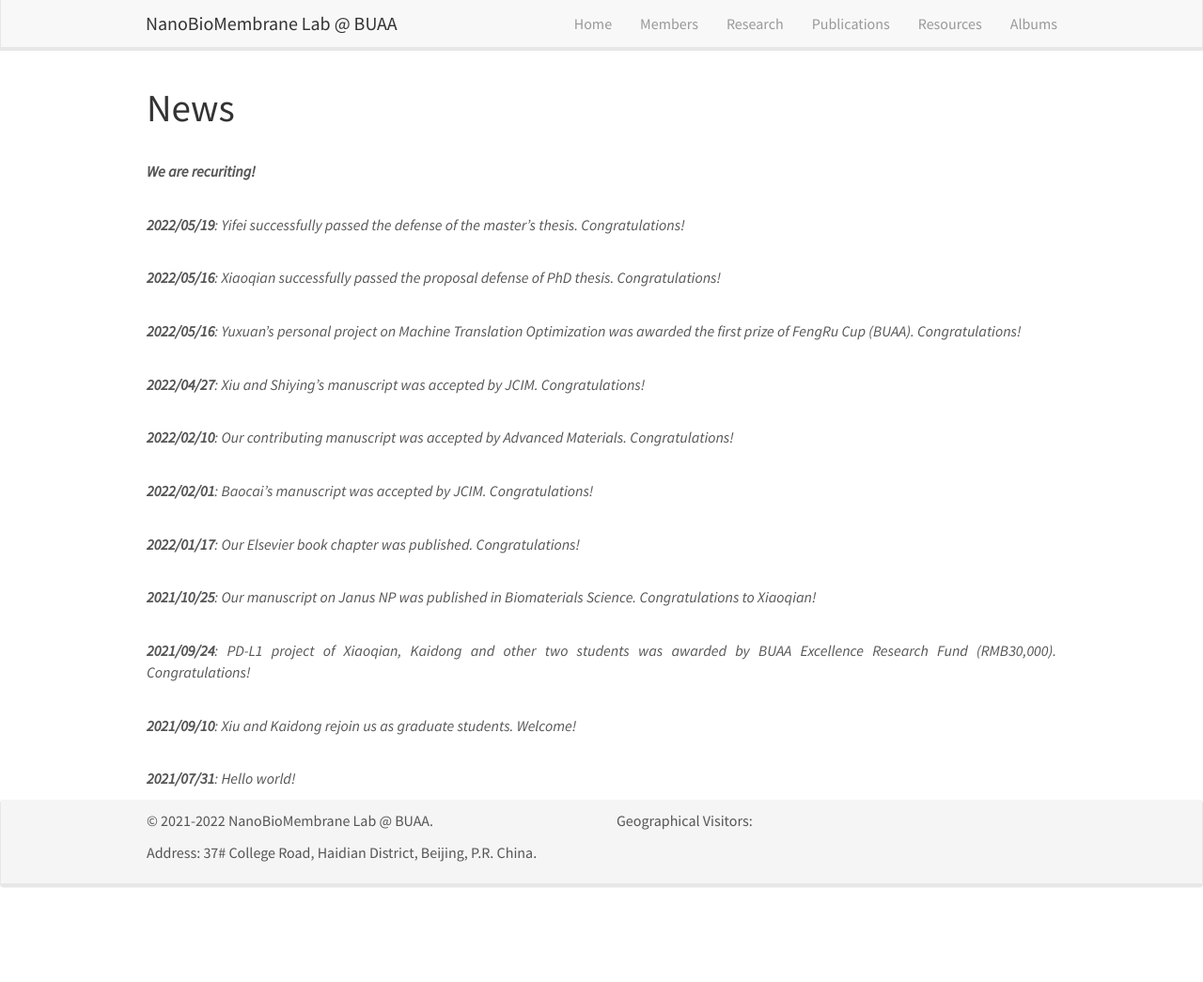
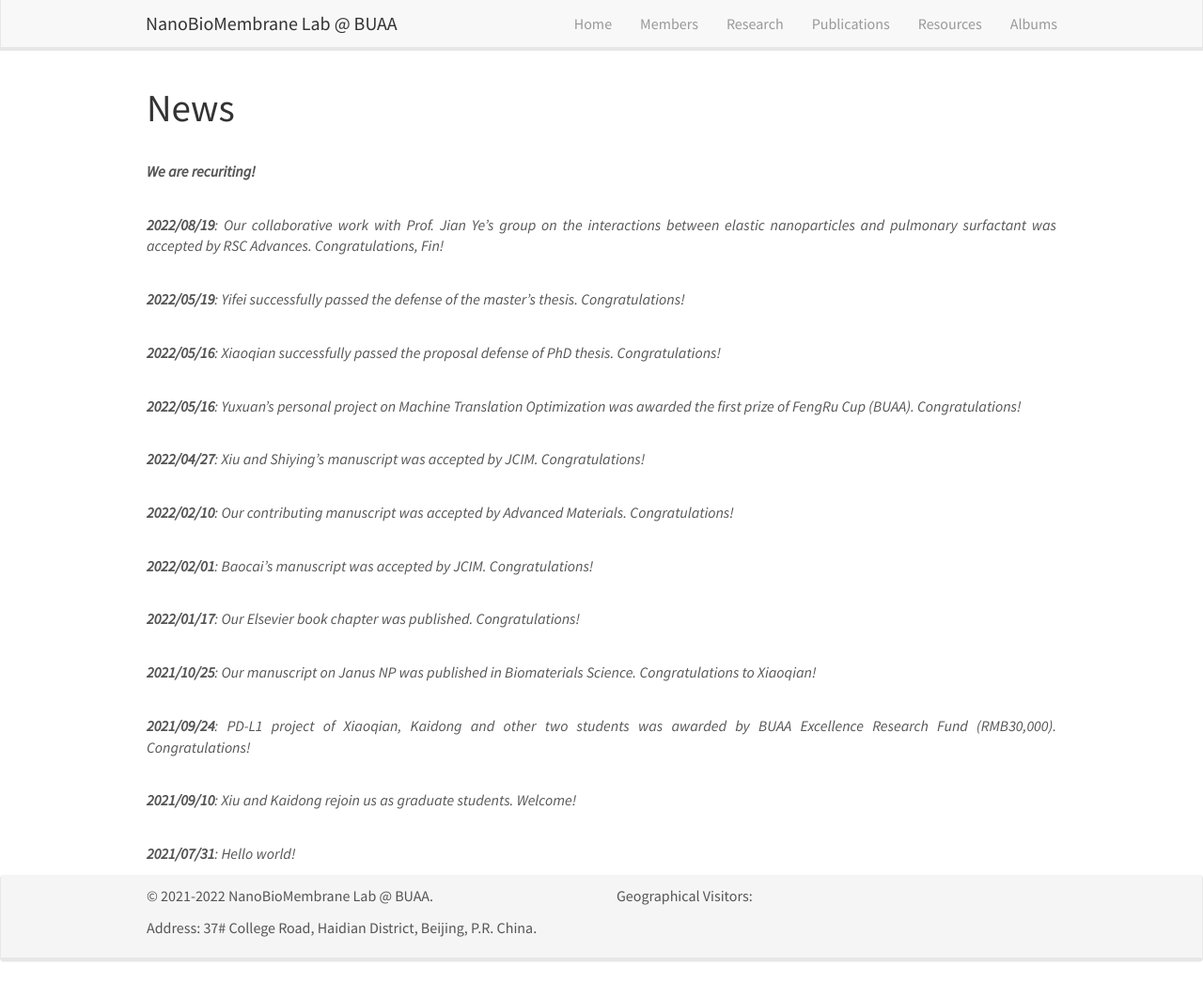
Before and after one commit to linxubo/linxubo.github.io, a Jekyll site: the page built from _pages/news.md, in a window 1280 px wide and 1045 px high. Shown: the whole window at 94% size. Built offline with Jekyll 4.4.1, drawn with Linux system fonts in a browser that asks for light colours; nearby versions of some CDN libraries; a script that is not in the unit is left out.

Commit message:
Update news.yml

```diff
--- a/_data/news.yml
+++ b/_data/news.yml
@@ -1,5 +1,6 @@
 - headline: <b> We are recuriting!</b>
 
+- headline: "<b>2022/08/19</b>: Our collaborative work with Prof. Jian Ye's group on the interactions between elastic nanoparticles and pulmonary surfactant was accepted by RSC Advances. Congratulations, Fin!"
 - headline: "<b>2022/05/19</b>: Yifei successfully passed the defense of the master's thesis. Congratulations!"
 - headline: "<b>2022/05/16</b>: Xiaoqian successfully passed the proposal defense of PhD thesis. Congratulations!"
 - headline: "<b>2022/05/16</b>: Yuxuan's personal project on Machine Translation Optimization was awarded the first prize of FengRu Cup (BUAA). Congratulations!"
```
